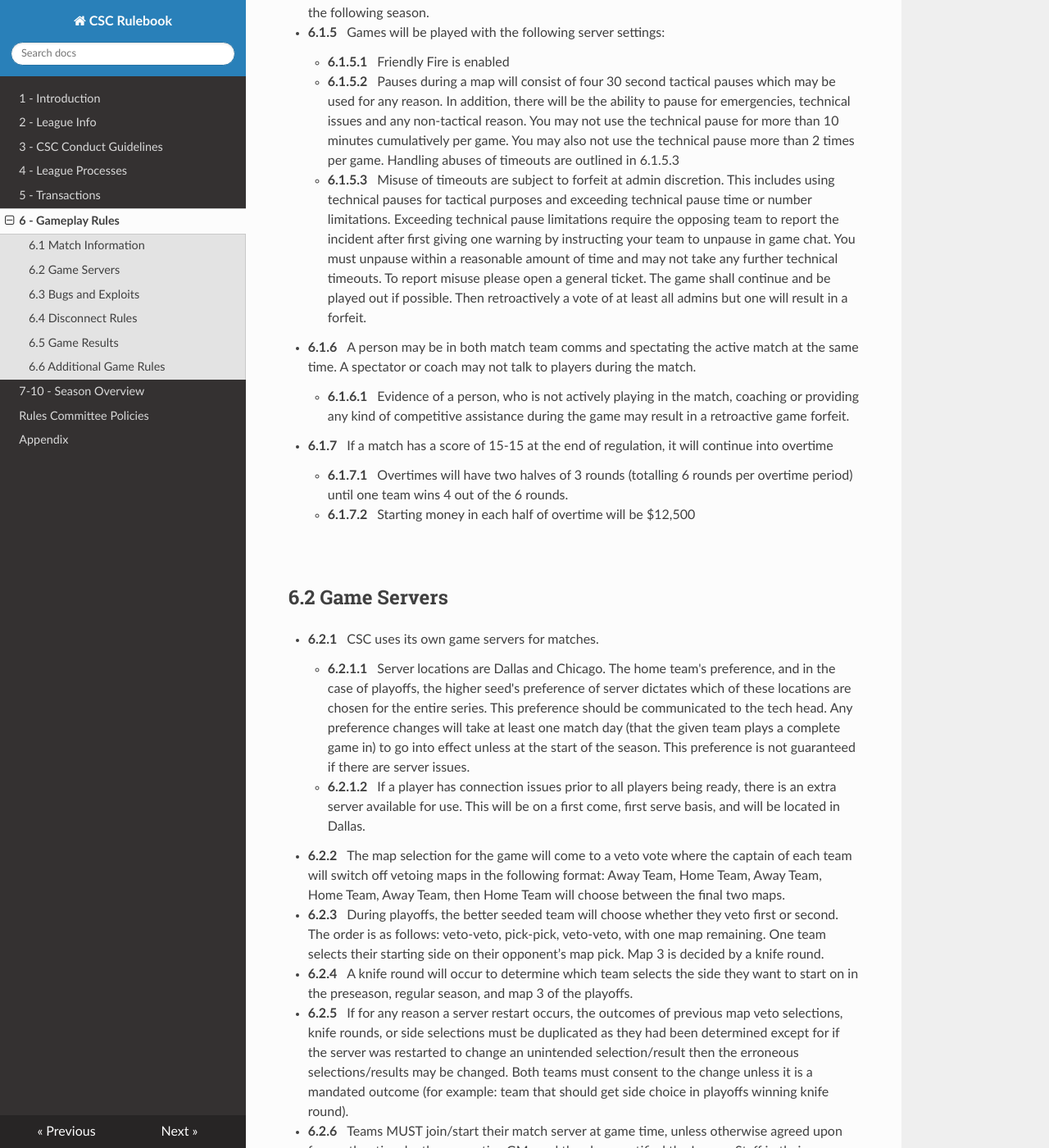
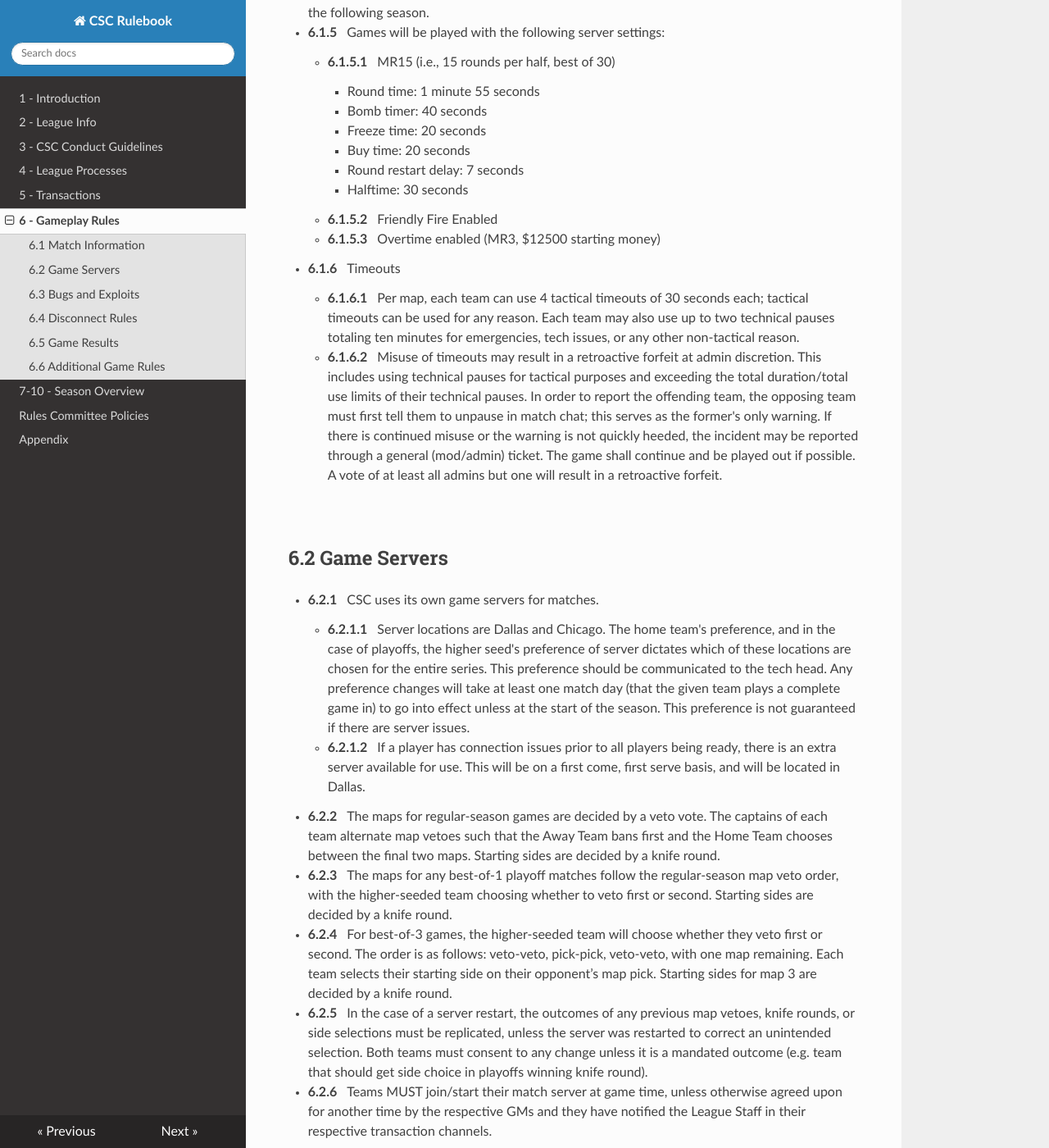
Before and after one commit to techlover1/csc-rulebook, an MkDocs documentation site: the page built from docs/6_gameplay-rules.md, in a window 1280 px wide and 1400 px high, scrolled down 669 px. Shown: the whole window at 82% size. Built offline with MkDocs 1.6.1, drawn with Linux system fonts in a browser that asks for light colours; nearby versions of some CDN libraries.

Commit message:
Playoff and Pause updates
6.1.5 Server settings
6.1.6 Pause Wording
6.2.2 Playoff Vetoes
10.1 Playoffs Overhaul

```diff
--- a/docs/6_gameplay-rules.md
+++ b/docs/6_gameplay-rules.md
@@ -28,21 +28,23 @@
 
 - **6.1.5**&emsp;Games will be played with the following server settings:
 
-    - **6.1.5.1**&emsp;Friendly Fire is enabled
+    - **6.1.5.1**&emsp;MR15 (i.e., 15 rounds per half, best of 30)
+           - Round time: 1 minute 55 seconds
+           - Bomb timer: 40 seconds
+           - Freeze time: 20 seconds
+           - Buy time: 20 seconds
+           - Round restart delay: 7 seconds
+           - Halftime: 30 seconds
 
-    - **6.1.5.2**&emsp;Pauses during a map will consist of four 30 second tactical pauses which may be used for any reason. In addition, there will be the ability to pause for emergencies, technical issues and any non-tactical reason. You may not use the technical pause for more than 10 minutes cumulatively per game. You may also not use the technical pause more than 2 times per game. Handling abuses of timeouts are outlined in 6.1.5.3
+    - **6.1.5.2**&emsp;Friendly Fire Enabled
 
-    - **6.1.5.3**&emsp;Misuse of timeouts are subject to forfeit at admin discretion. This includes using technical pauses for tactical purposes and exceeding technical pause time or number limitations. Exceeding technical pause limitations require the opposing team to report the incident after first giving one warning by instructing your team to unpause in game chat. You must unpause within a reasonable amount of time and may not take any further technical timeouts. To report misuse please open a general ticket. The game shall continue and be played out if possible. Then retroactively a vote of at least all admins but one will result in a forfeit.
+    - **6.1.5.3**&emsp;Overtime enabled (MR3, $12500 starting money)
 
-- **6.1.6**&emsp;A person may be in both match team comms and spectating the active match at the same time. A spectator or coach may not talk to players during the match.
+- **6.1.6**&emsp;Timeouts
 
-    - **6.1.6.1**&emsp;Evidence of a person, who is not actively playing in the match, coaching or providing any kind of competitive assistance during the game may result in a retroactive game forfeit.
+    - **6.1.6.1**&emsp;Per map, each team can use 4 tactical timeouts of 30 seconds each; tactical timeouts can be used for any reason. Each team may also use up to two technical pauses totaling ten minutes for emergencies, tech issues, or any other non-tactical reason.
 
-- **6.1.7**&emsp;If a match has a score of 15-15 at the end of regulation, it will continue into overtime
-
-    - **6.1.7.1**&emsp;Overtimes will have two halves of 3 rounds (totalling 6 rounds per overtime period) until one team wins 4 out of the 6 rounds.
-
-    - **6.1.7.2**&emsp;Starting money in each half of overtime will be $12,500
+    - **6.1.6.2**&emsp;Misuse of timeouts may result in a retroactive forfeit at admin discretion. This includes using technical pauses for tactical purposes and exceeding the total duration/total use limits of their technical pauses. In order to report the offending team, the opposing team must first tell them to unpause in match chat; this serves as the former's only warning. If there is continued misuse or the warning is not quickly heeded, the incident may be reported through a general (mod/admin) ticket. The game shall continue and be played out if possible. A vote of at least all admins but one will result in a retroactive forfeit.
 
 &emsp;
 
@@ -54,13 +56,13 @@
 
     - **6.2.1.2**&emsp;If a player has connection issues prior to all players being ready, there is an extra server available for use. This will be on a first come, first serve basis, and will be located in Dallas.
 
-- **6.2.2**&emsp;The map selection for the game will come to a veto vote where the captain of each team will switch off vetoing maps in the following format: Away Team, Home Team, Away Team, Home Team, Away Team, then Home Team will choose between the final two maps.
+- **6.2.2**&emsp;The maps for regular-season games are decided by a veto vote. The captains of each team alternate map vetoes such that the Away Team bans first and the Home Team chooses between the final two maps. Starting sides are decided by a knife round.
 
-- **6.2.3**&emsp;During playoffs, the better seeded team will choose whether they veto first or second. The order is as follows: veto-veto, pick-pick, veto-veto, with one map remaining. One team selects their starting side on their opponent’s map pick. Map 3 is decided by a knife round.
+- **6.2.3**&emsp;The maps for any best-of-1 playoff matches follow the regular-season map veto order, with the higher-seeded team choosing whether to veto first or second. Starting sides are decided by a knife round.
 
-- **6.2.4**&emsp;A knife round will occur to determine which team selects the side they want to start on in the preseason, regular season, and map 3 of the playoffs.
+- **6.2.4**&emsp;For best-of-3 games, the higher-seeded team will choose whether they veto first or second. The order is as follows: veto-veto, pick-pick, veto-veto, with one map remaining. Each team selects their starting side on their opponent’s map pick. Starting sides for map 3 are decided by a knife round.
 
-- **6.2.5**&emsp;If for any reason a server restart occurs, the outcomes of previous map veto selections, knife rounds, or side selections must be duplicated as they had been determined except for if the server was restarted to change an unintended selection/result then the erroneous selections/results may be changed. Both teams must consent to the change unless it is a mandated outcome (for example: team that should get side choice in playoffs winning knife round).
+- **6.2.5**&emsp;In the case of a server restart, the outcomes of any previous map vetoes, knife rounds, or side selections must be replicated, unless the server was restarted to correct an unintended selection. Both teams must consent to any change unless it is a mandated outcome (e.g. team that should get side choice in playoffs winning knife round).
 
 - **6.2.6**&emsp;Teams MUST join/start their match server at game time, unless otherwise agreed upon for another time by the respective GMs and they have notified the League Staff in their respective transaction channels.
 
```
Also changed, not shown: docs/7_season-overview.md (+10 -6 lines).
